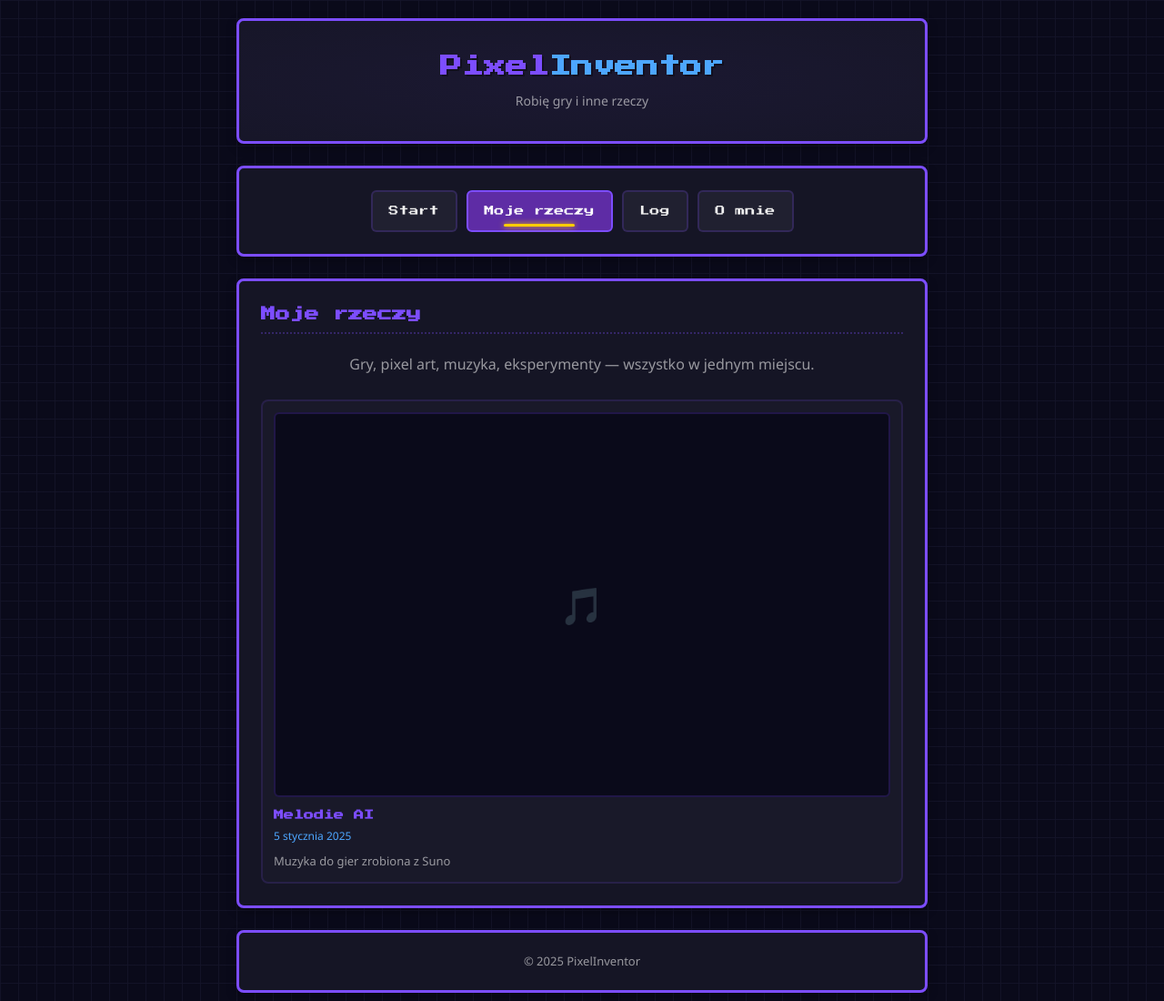
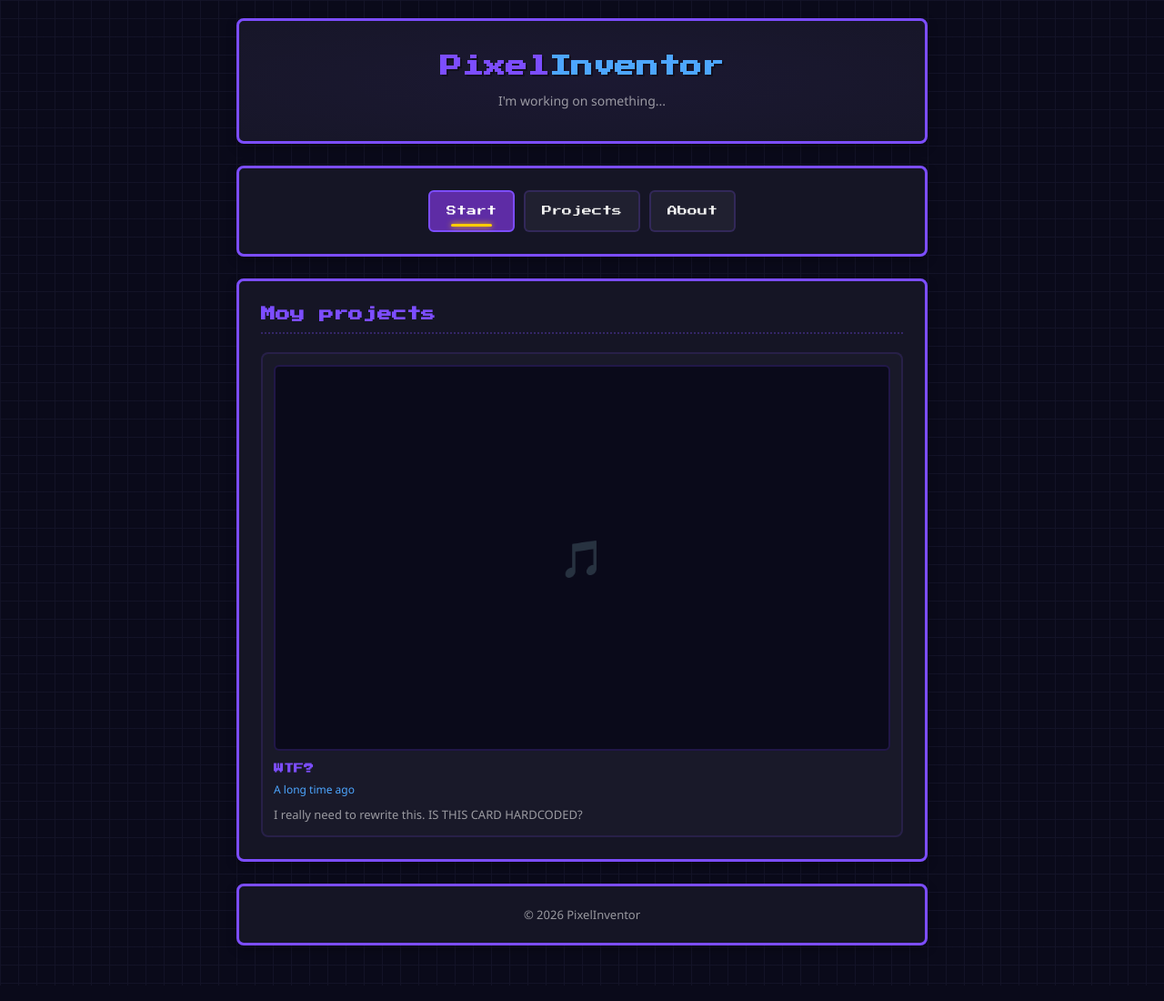
Before and after one commit to psekiewicz/pixelinventor, a plain HTML site: page website/stuff.html in a window 1280 px wide. Shown: the top 1100 px of the page at 91% size. Drawn offline with Linux system fonts and the light colour scheme.

Commit message:
Update project titles and descriptions in stuff.html

```diff
--- a/website/stuff.html
+++ b/website/stuff.html
@@ -3,7 +3,7 @@
 <head>
   <meta charset="UTF-8">
   <meta name="viewport" content="width=device-width, initial-scale=1.0">
-  <title>Moje projects - PixelInventor</title>
+  <title>My projects - PixelInventor</title>
   <meta name="description" content="Gry, pixel art, muzyka, eksperymenty — wszystko co tworzę.">
   <link rel="icon" type="image/png" href="/favicon.png">
   <link href="https://fonts.googleapis.com/css2?family=Press+Start+2P&display=swap" rel="stylesheet">
@@ -12,24 +12,22 @@
 <body>
   <div class="container">
 
-    <header class="box site-header">
+<header class="box site-header">
       <h1 class="site-title">Pixel<span>Inventor</span></h1>
-      <p class="site-tagline">Robię gry i inne rzeczy</p>
+      <p class="site-tagline">I'm working on something...</p>
     </header>
 
     <nav class="box site-nav">
       <ul>
-        <li><a href="/">Start</a></li>
-        <li><a href="/stuff.html" class="active">Moje rzeczy</a></li>
-        <li><a href="/log.html">Log</a></li>
-        <li><a href="/about.html">O mnie</a></li>
+        <li><a href="/" class="active">Start</a></li>
+        <li><a href="/stuff.html">Projects</a></li>
+        <li><a href="/about.html">About</a></li>
       </ul>
     </nav>
 
     <main>
       <section class="box">
-        <h2 class="section-title">Moje rzeczy</h2>
-        <p style="text-align: center; margin-bottom: 24px; color: var(--text-dim);">Gry, pixel art, muzyka, eksperymenty — wszystko w jednym miejscu.</p>
+        <h2 class="section-title">Moy projects</h2>
 
         <div class="stuff-grid">
 
@@ -37,9 +35,9 @@
             <div class="thumb">
               <div class="placeholder">🎵</div>
             </div>
-            <h3>Melodie AI</h3>
-            <p class="date">5 stycznia 2025</p>
-            <p class="desc">Muzyka do gier zrobiona z Suno</p>
+            <h3>WTF?</h3>
+            <p class="date">A long time ago</p>
+            <p class="desc">I really need to rewrite this. IS THIS CARD HARDCODED?</p>
           </a>
 
         </div>
@@ -47,7 +45,7 @@
     </main>
 
     <footer class="box site-footer">
-      <p>&copy; 2025 PixelInventor</p>
+      <p>&copy; 2026 PixelInventor</p>
     </footer>
 
   </div>
```
